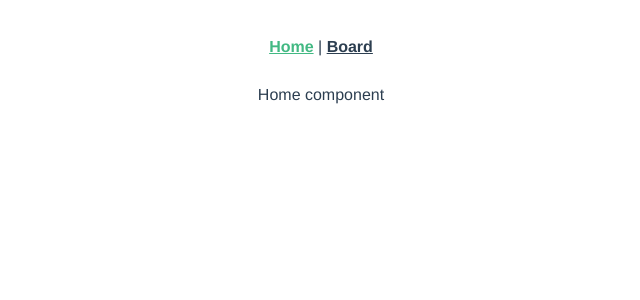
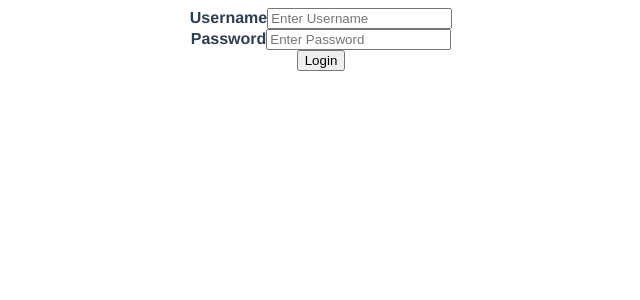
Before and after one commit to knrdk/TaskManagementSystem, a Vue app in the folder task-management-app/: page / in a window 1280 px wide. Shown: the top 300 px of the page, without its empty margins (319-959 px from the left). Built offline with nearby package versions, Linux system fonts and the light colour scheme; no server answers.

Commit message:
retrieve api authentication token from vue app

```diff
--- a/task-management-app/src/App.vue
+++ b/task-management-app/src/App.vue
@@ -1,12 +1,32 @@
 <template>
   <div id="app">
-    <div id="nav">
-      <router-link to="/">Home</router-link> |
-      <router-link to="/statusBoard">Board</router-link>
+    <div v-if="isAuthenticated">
+      <div  id="nav">
+        <router-link to="/">Home</router-link> |
+        <router-link to="/statusBoard">Board</router-link>
+      </div>
+      <router-view/>
     </div>
-    <router-view/>
+    <LoginPage v-if="!isAuthenticated" />
   </div>
 </template>
+
+<script>
+import LoginPage from './components/LoginPage.vue';
+import { LOAD_TOKEN_FROM_LOCAL_STORAGE } from './constants/actions';
+
+export default {
+  components: { LoginPage },
+  computed: {
+    isAuthenticated() {
+      return this.$store.state.authentication.isAuthenticated;
+    },
+  },
+  created() {
+    this.$store.dispatch(LOAD_TOKEN_FROM_LOCAL_STORAGE);
+  },
+};
+</script>
 
 <style>
 #app {
--- /dev/null
+++ b/task-management-app/src/components/LoginPage.vue
@@ -0,0 +1,39 @@
+<template>
+  <div>
+    <div>
+      <label for="uname"><b>Username</b></label>
+      <input v-model="userName" type="text" placeholder="Enter Username" name="uname">
+    </div>
+    <div>
+      <label for="pwd"><b>Password</b></label>
+      <input v-model="password" type="password" placeholder="Enter Password" name="pwd">
+    </div>
+
+    <button @click="login">Login</button>
+  </div>
+</template>
+
+<script>
+import { LOGIN } from '../constants/actions';
+
+export default {
+  data() {
+    return {
+      userName: '',
+      password: '',
+    };
+  },
+  methods: {
+    login() {
+      const user = {
+        name: this.userName,
+        password: this.password,
+      };
+      this.$store.dispatch(LOGIN, user);
+    },
+  },
+};
+</script>
+
+<style scoped>
+</style>
--- a/task-management-app/src/constants/actions.js
+++ b/task-management-app/src/constants/actions.js
@@ -1,2 +1,3 @@
-// eslint-disable-next-line
+export const LOGIN = 'login';
+export const LOAD_TOKEN_FROM_LOCAL_STORAGE = 'loadTokenFromLocalStorage';
 export const LOAD_LIST = 'loadList';
--- a/task-management-app/src/constants/mutations.js
+++ b/task-management-app/src/constants/mutations.js
@@ -3,3 +3,5 @@ export const ADD_NEW_LIST = 'addNewList';
 export const ADD_TODO = 'addTodo';
 export const DELETE_TODO = 'deleteTodo';
 export const CHANGE_TODO_COLOR = 'changeTodoColor';
+export const CHANGE_AUTHENTICATION_STATUS = 'changeAuthenticationStatus';
+export const CHANGE_AUTHENTICATION_TOKEN = 'changeAuthenticationToken';
--- a/task-management-app/src/store.js
+++ b/task-management-app/src/store.js
@@ -25,9 +25,22 @@ function CreateList(name) {
   };
 }
 
+function GetAuthorizationHeader(token) {
+  return {
+    headers: {
+      Authorization: `Bearer ${token}`,
+    },
+  };
+}
+
 let wasListLoaded = false;
+
 export default new Vuex.Store({
   state: {
+    authentication: {
+      isAuthenticated: false,
+      token: '',
+    },
     lists: [],
     availableColors: allColors,
   },
@@ -39,7 +52,6 @@ export default new Vuex.Store({
       state.lists.push(CreateList(name));
     },
     [Mutations.ADD_TODO](state, { listId, todoName }) {
-      console.log(todoName);
       const list = this.getters.getListById(listId);
       const item = CreateTodoItem(todoName);
       list.todos.push(item);
@@ -53,16 +65,48 @@ export default new Vuex.Store({
       const todo = this.getters.getTodoById(todoId);
       todo.color = newColor;
     },
+    [Mutations.CHANGE_AUTHENTICATION_TOKEN](state, token) {
+      const { authentication } = state;
+      localStorage.setItem('token', token);
+      authentication.token = token;
+    },
+    [Mutations.CHANGE_AUTHENTICATION_STATUS](state, isAuthenticated) {
+      const { authentication } = state;
+      authentication.isAuthenticated = isAuthenticated;
+    },
   },
   actions: {
     [Actions.LOAD_LIST]({ commit }) {
-      if (wasListLoaded) {
+      if (wasListLoaded || !this.state.authentication.isAuthenticated) {
         return;
       }
-      axios.get('/api/TodoList')
+
+      const config = GetAuthorizationHeader(this.state.authentication.token);
+      axios.get('/api/TodoList', config)
         .then((result) => {
           wasListLoaded = true;
           commit(Mutations.SET_LISTS, result.data);
+        })
+        .catch(console.error);
+    },
+    [Actions.LOGIN]({ commit }, user) {
+      axios.post('api/authentication', { userName: user.name, password: user.password })
+        .then((result) => {
+          const { data } = result;
+          commit(Mutations.CHANGE_AUTHENTICATION_TOKEN, data);
+          commit(Mutations.CHANGE_AUTHENTICATION_STATUS, true);
+        })
+        .catch(console.error);
+    },
+    [Actions.LOAD_TOKEN_FROM_LOCAL_STORAGE]({ commit }) {
+      const token = localStorage.getItem('token');
+
+      const config = GetAuthorizationHeader(token);
+
+      axios.get('/api/authentication', config)
+        .then(() => {
+          commit(Mutations.CHANGE_AUTHENTICATION_TOKEN, token);
+          commit(Mutations.CHANGE_AUTHENTICATION_STATUS, true);
         })
         .catch(console.error);
     },
```
